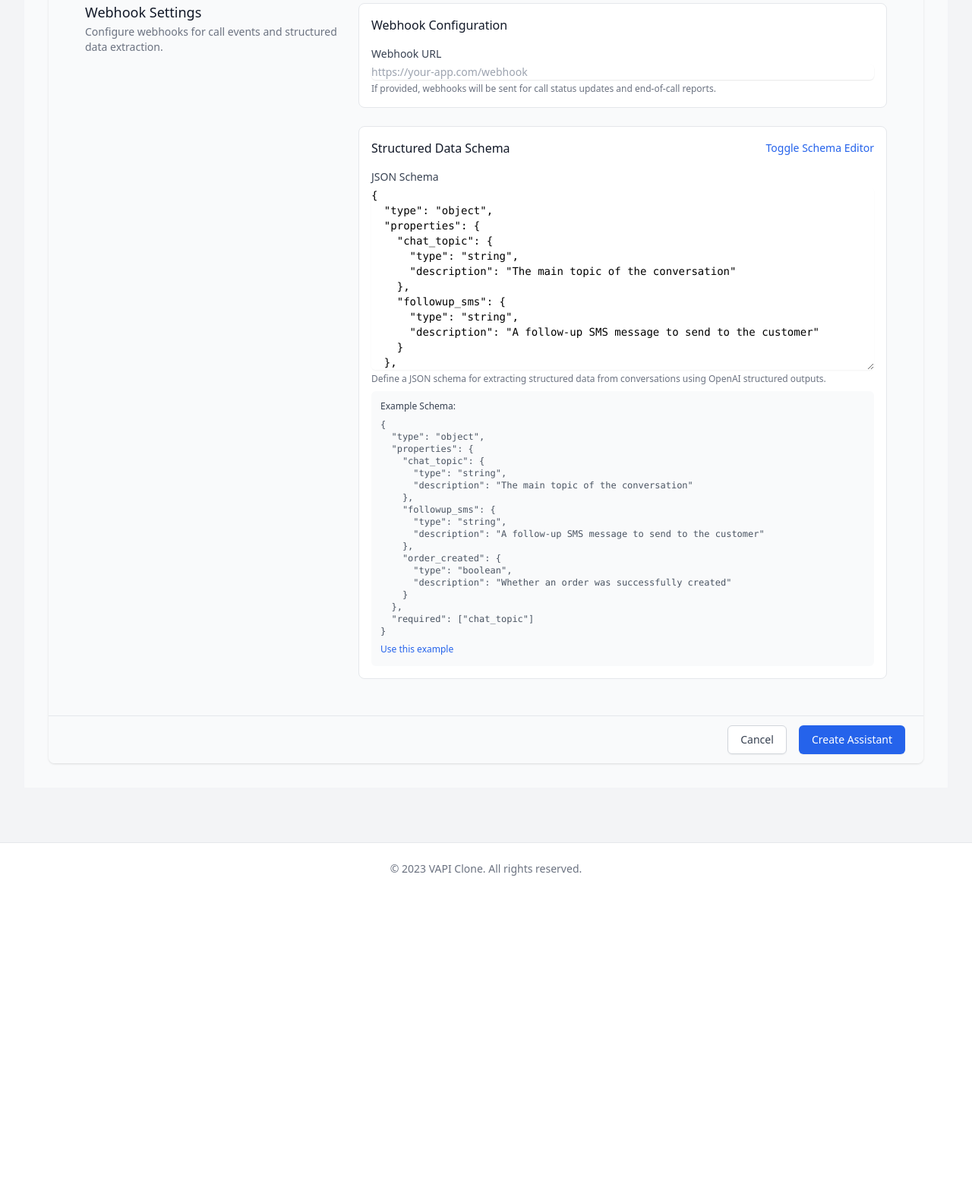
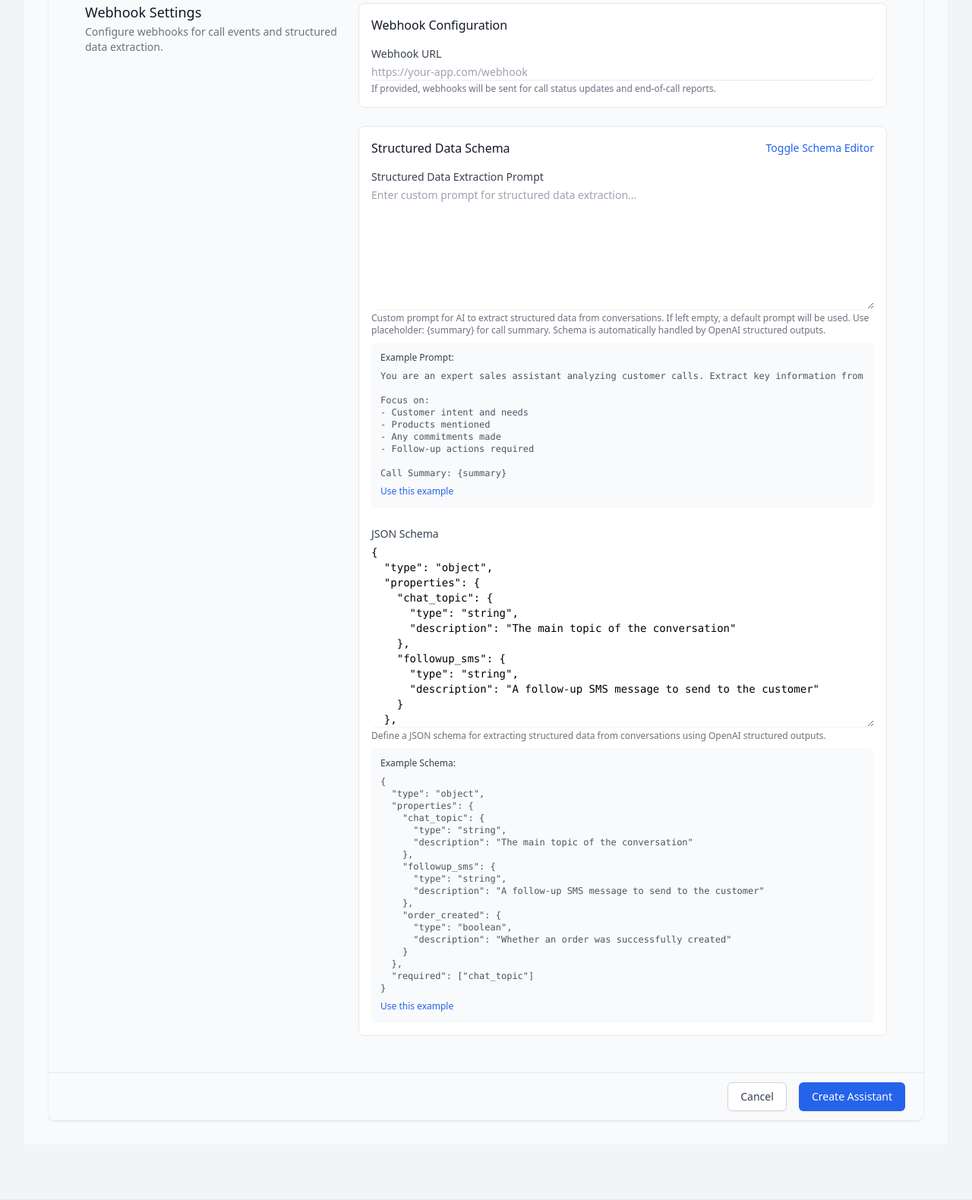
Before and after one commit to meeran03/burki, a FastAPI app: page /assistants/new in a window 1280 px wide. Shown: the part 2311-3891 px from the top of the page at 76% size. Before the commit the page ends 3464 px from the top, so only its background shows below. Run offline with FastAPI, Linux system fonts and the light colour scheme; some libraries are stand-ins or nearby versions.

Commit message:
Add Structured Data Prompt Feature: Introduced a new optional field for structured data prompt in assistant creation and update APIs. Enhanced webhook service to utilize custom prompts for structured data extraction, improving flexibility in data handling. Updated templates to support user input for structured data prompts, including example usage and placeholder guidance.

```diff
--- a/app/api/web.py
+++ b/app/api/web.py
@@ -319,6 +319,7 @@ async def create_assistant(
     # Webhook settings
     webhook_url: Optional[str] = Form(None),
     structured_data_schema: Optional[str] = Form(None),
+    structured_data_prompt: Optional[str] = Form(None),
 ):
     """Create a new assistant."""
     # Check if an assistant with this phone number already exists
@@ -491,6 +492,10 @@ async def create_assistant(
                 status_code=400,
             )
 
+    # Add structured data prompt if provided
+    if structured_data_prompt and structured_data_prompt.strip():
+        custom_settings["structured_data_prompt"] = structured_data_prompt.strip()
+
     if custom_settings:
         assistant_data["custom_settings"] = custom_settings
 
@@ -647,6 +652,7 @@ async def update_assistant(
     # Webhook settings
     webhook_url: Optional[str] = Form(None),
     structured_data_schema: Optional[str] = Form(None),
+    structured_data_prompt: Optional[str] = Form(None),
 ):
     """Update an assistant."""
     assistant = await AssistantService.get_assistant_by_id(assistant_id)
@@ -824,6 +830,10 @@ async def update_assistant(
                 status_code=400,
             )
 
+    # Add structured data prompt if provided
+    if structured_data_prompt and structured_data_prompt.strip():
+        custom_settings["structured_data_prompt"] = structured_data_prompt.strip()
+
     if custom_settings:
         update_data["custom_settings"] = custom_settings
 
--- a/app/templates/assistants/form.html
+++ b/app/templates/assistants/form.html
@@ -653,6 +653,33 @@
                                 </div>
                                 <div id="structured-data-schema" class="grid grid-cols-6 gap-6" style="display: none;">
                                     <div class="col-span-6">
+                                        <label for="structured_data_prompt" class="block text-sm font-medium text-gray-700">Structured Data Extraction Prompt</label>
+                                        <div class="mt-1">
+                                            <textarea id="structured_data_prompt" name="structured_data_prompt" rows="8"
+                                                class="block w-full rounded-md border-gray-300 shadow-sm focus:border-blue-500 focus:ring-blue-500 sm:text-sm"
+                                                placeholder="Enter custom prompt for structured data extraction...">{{ assistant.custom_settings.structured_data_prompt if assistant and assistant.custom_settings and assistant.custom_settings.get('structured_data_prompt') else '' }}</textarea>
+                                        </div>
+                                        <p class="mt-1 text-xs text-gray-500">
+                                            Custom prompt for AI to extract structured data from conversations. If left empty, a default prompt will be used.
+                                            Use placeholder: {summary} for call summary. Schema is automatically handled by OpenAI structured outputs.
+                                        </p>
+                                        <div class="mt-2 p-3 bg-gray-50 rounded-md">
+                                            <p class="text-xs font-medium text-gray-700 mb-2">Example Prompt:</p>
+                                            <pre class="text-xs text-gray-600 overflow-x-auto"><code>You are an expert sales assistant analyzing customer calls. Extract key information from the conversation.
+
+Focus on:
+- Customer intent and needs
+- Products mentioned
+- Any commitments made
+- Follow-up actions required
+
+Call Summary: {summary}</code></pre>
+                                            <button type="button" class="mt-2 text-xs text-blue-600 hover:text-blue-500" onclick="useExamplePrompt()">
+                                                Use this example
+                                            </button>
+                                        </div>
+                                    </div>
+                                    <div class="col-span-6">
                                         <label for="structured_data_schema" class="block text-sm font-medium text-gray-700">JSON Schema</label>
                                         <div class="mt-1">
                                             <textarea id="structured_data_schema" name="structured_data_schema" rows="12"
@@ -747,6 +774,13 @@ function useExampleSchema() {
         "required": ["chat_topic"]
     };
     textarea.value = JSON.stringify(exampleSchema, null, 2);
+}
+
+// Use example prompt
+function useExamplePrompt() {
+    const textarea = document.getElementById('structured_data_prompt');
+    const examplePrompt = "You are an expert sales assistant analyzing customer calls. Extract key information from the conversation.\n\nFocus on:\n- Customer intent and needs\n- Products mentioned\n- Any commitments made\n- Follow-up actions required\n\nCall Summary: {summary}";
+    textarea.value = examplePrompt;
 }
 
 // Initialize form
```
Also changed, not shown: app/services/webhook_service.py (+24 -12 lines), 5 other files.
